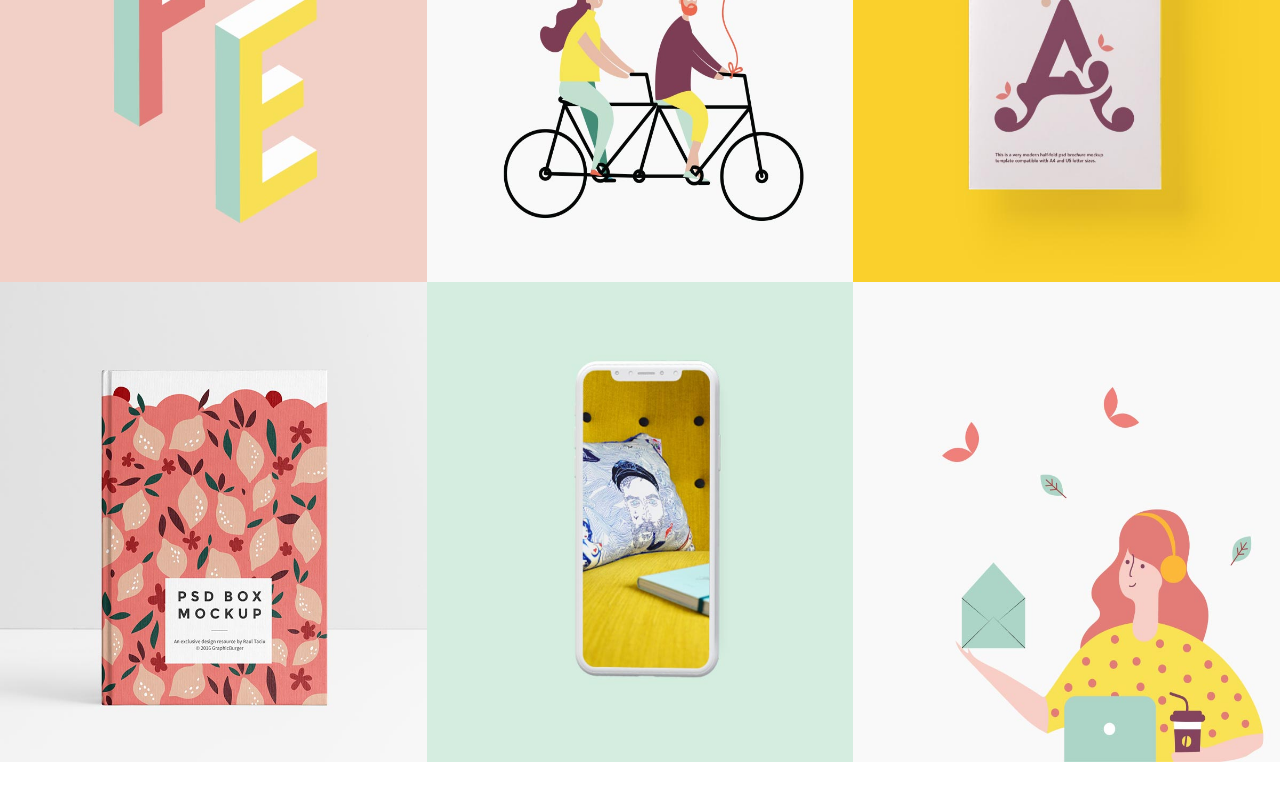
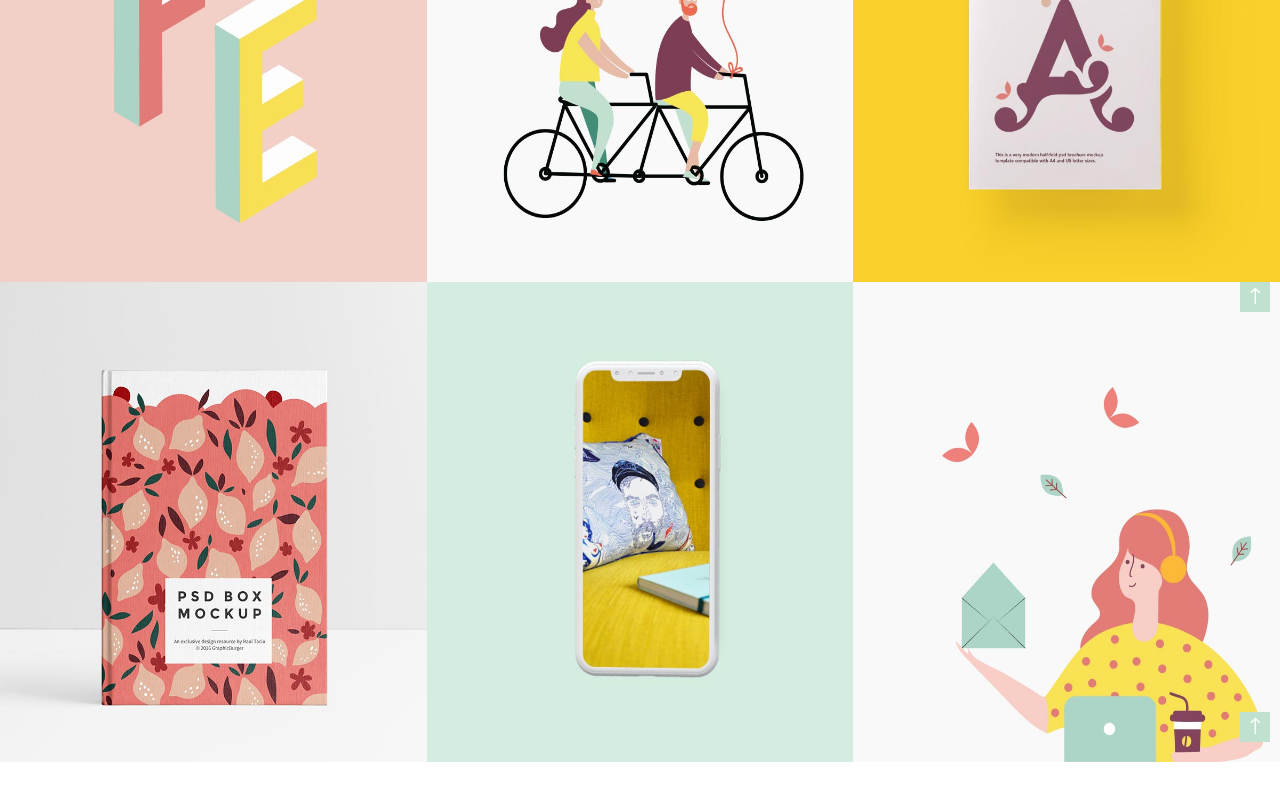
Before and after one commit to camillapalombi/proj-html-vuejs, a Vue app: page / in a window 1280 px wide. Shown: the part 710-1510 px from the top of the page. Before the commit the page ends 1476 px from the top, so only its background shows below. Built offline with nearby package versions, Linux system fonts and the light colour scheme.

Commit message:
Main Section Two

```diff
--- a/src/components/MainSectionOne.vue
+++ b/src/components/MainSectionOne.vue
@@ -240,6 +240,7 @@ h1 {
 	height: .4rem;
 	border-radius: 10rem;
 	background-color: $lightPink;
+    border-bottom: .2rem solid transparent;
 }
 
 .circle.active {
--- a/src/components/MainSectionTwo.vue
+++ b/src/components/MainSectionTwo.vue
@@ -5,13 +5,29 @@
           <img :src="require('./../../public/img/' + image.image)" alt="">
       </div>
 
-      <div class="container-icons chiocciolina">
-              <img src="./../../public/img/svg-4-chiocciolina-bianca.svg" alt="Chiocciolina bianca">
-          </div>
+        <!--CONTAINER TOP ICONS-->
+        <div class="container-top-icons chiocciolina">
+            <img src="./../../public/img/svg-4-chiocciolina-bianca.svg" alt="Chiocciolina bianca">
+        </div>
 
-          <div class="container-icons carrello">
-              <img src="./../../public/img/svg-6-carrello.svg" alt="Carrello">
-          </div>
+        <div class="container-top-icons carrello">
+            <img src="./../../public/img/svg-6-carrello.svg" alt="Carrello">
+        </div>
+
+        <!--CONTAINER BOTTOM ICONS-->
+        <div class="container-bottom-icons highest-arrow">
+            <a href="#">
+                <img src="./../../public/img/svg-5-freccina.svg" alt="Top arrow">
+            </a>
+        </div>
+
+        <div class="container-bottom-icons lowest-arrow">
+            <a href="#">
+                <img src="./../../public/img/svg-5-freccina.svg" alt="Top arrow">
+            </a>
+        </div>
+
+
 
   </section>
 </template>
@@ -52,7 +68,7 @@ data () {
 
 .section-two {
     height: 60rem;
-    margin-top: 80px;
+    margin: 80px auto;
     background-color: aquamarine;
     display: flex;
     flex-wrap: wrap;
@@ -67,7 +83,7 @@ data () {
         height: 100%;
     }
 }
-.container-icons {
+.container-top-icons {
     position: absolute;
     right: 0px;
     width: 25px;
@@ -89,4 +105,30 @@ data () {
     top: 110px;
     background-color: white;
 }
+
+.container-bottom-icons {
+    position: absolute;
+    right: 10px;
+    width: 30px;
+    height: 30px;
+    display: flex;
+    justify-content: center;
+    align-items: center;
+    cursor: pointer;
+
+    img {
+        width: 22px;
+        transform: rotate(270deg);
+        margin-left: 2px;
+        margin-top: 2px;
+    }
+}
+.highest-arrow {
+    bottom: 450px;
+    background-color: $footerBackground;
+}
+.lowest-arrow {
+    bottom: 20px;
+    background-color: $footerBackground;
+}
 </style>
```
